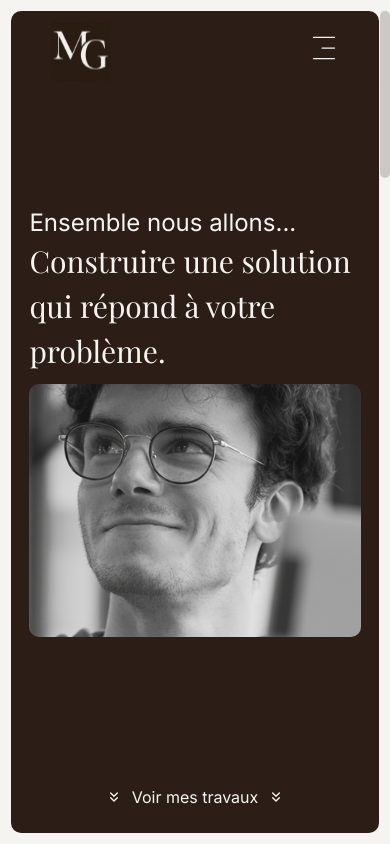
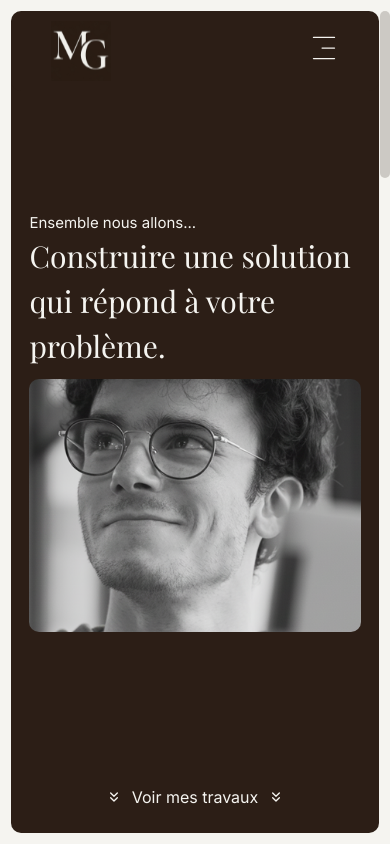
Before and after one commit to Maethik/matheoguilbert.fr, a Next.js app: page /blog in a window 390 px wide. Built offline with nearby package versions, Linux system fonts and the light colour scheme; a web font is replaced by a local one.

Commit message:
fixed design and responsive details

```diff
--- a/components/sections/HeroSection.tsx
+++ b/components/sections/HeroSection.tsx
@@ -9,7 +9,7 @@ export default function HeroSection() {
             ">
                 {/* Rotating texts */}
                 <div className="flex flex-col">
-                    <p className="text-2xl font-sans">Ensemble nous allons...</p>
+                    <p className="text-[clamp(15px,2vw,24px)] font-sans">Ensemble nous allons...</p>
                     <h1 className="text-[clamp(30px,4vw,64px)] font-serif">Construire une solution qui répond à votre problème.</h1>
                 </div>
 
```
Also changed, not shown: components/layout/Header.tsx (+4 -4 lines).
